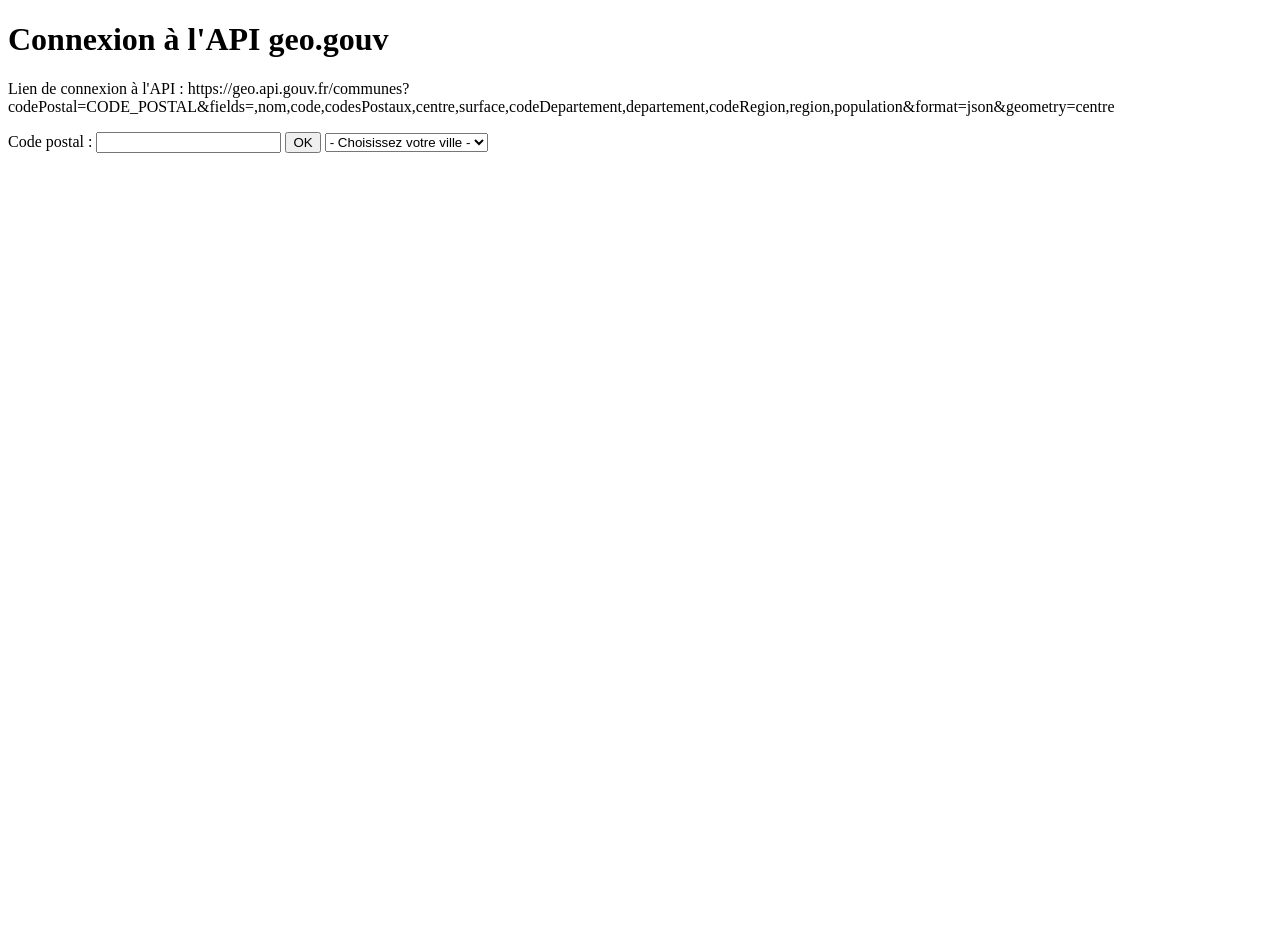
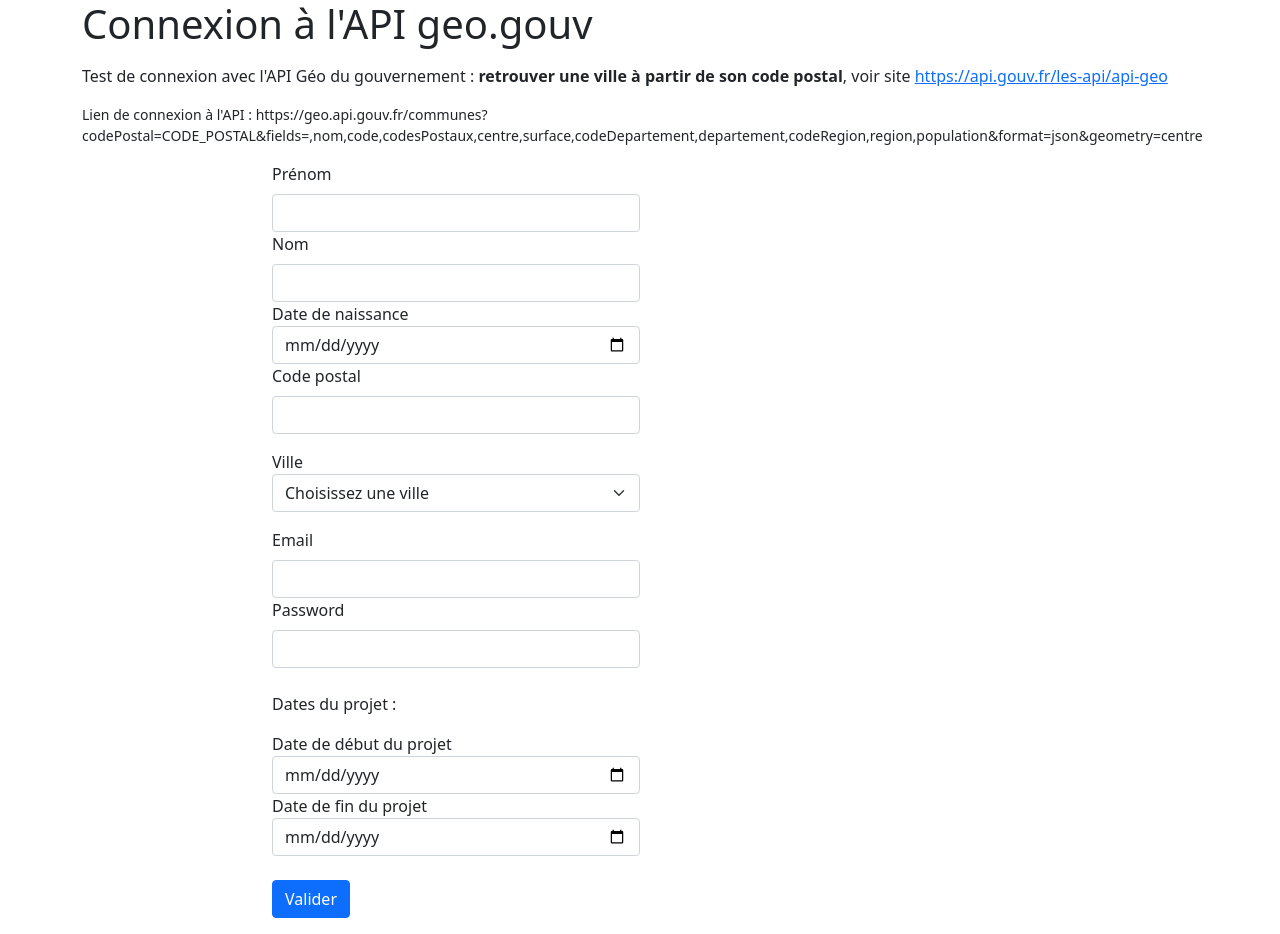
Before and after one commit to cedric-jacquot/api-fetch-geo-gouv, a plain HTML site: page index.html in a window 1280 px wide. Before the commit the page ends 800 px from the top, so only its background shows below. Drawn offline with nearby package versions, Linux system fonts and the light colour scheme.

Commit message:
ajout de bootstrap et listener sur le blur du input

```diff
--- a/index.html
+++ b/index.html
@@ -1,30 +1,92 @@
 <!DOCTYPE html>
 <html lang="fr">
+
 <head>
     <meta charset="UTF-8">
     <meta http-equiv="X-UA-Compatible" content="IE=edge">
     <meta name="viewport" content="width=device-width, initial-scale=1.0">
+    <link href="https://cdn.jsdelivr.net/npm/bootstrap@5.0.0-beta3/dist/css/bootstrap.min.css" rel="stylesheet"
+        integrity="sha384-eOJMYsd53ii+scO/bJGFsiCZc+5NDVN2yr8+0RDqr0Ql0h+rP48ckxlpbzKgwra6" crossorigin="anonymous">
     <title>API Géo</title>
 </head>
+
 <body>
-    <div id="container">
+    <div class="container">
         <h1>Connexion à l'API geo.gouv</h1>
-        <p>
-            Lien de connexion à l'API : https://geo.api.gouv.fr/communes?codePostal=CODE_POSTAL&fields=,nom,code,codesPostaux,centre,surface,codeDepartement,departement,codeRegion,region,population&format=json&geometry=centre
+        <p class="mt-3">
+            Test de connexion avec l'API Géo du gouvernement : <strong>retrouver une ville à partir de son code postal</strong>, voir
+            site <a href="https://api.gouv.fr/les-api/api-geo">https://api.gouv.fr/les-api/api-geo</a>
         </p>
-        <form action="">
+        <p class="small fw-lighter">
+            Lien de connexion à l'API :
+            https://geo.api.gouv.fr/communes?codePostal=CODE_POSTAL&fields=,nom,code,codesPostaux,centre,surface,codeDepartement,departement,codeRegion,region,population&format=json&geometry=centre
+        </p>
+        <!-- <form action="">
             <label for="zipcode">Code postal : </label>
             <input type="number" name="zipcode" id="zipcode" required>
-            <button id="validate" type="submit">OK</button>
+            <button>OK</button>
+            <button id="validate" type="submit" class="btn btn-primary">Primary</button>
             <label for="city"></label>
             <select name="city" id="city">
                 <option value="">- Choisissez votre ville -</option>
             </select>
-        </form>
+        </form> -->
 
-    <p id="erreur"></p>
+
+        <div class="row justify-content-center">
+            <form class="col-8">
+                <div class="col-md-6">
+                    <label for="firstname" class="form-label">Prénom</label>
+                    <input type="text" class="form-control" id="firstname">
+                </div>
+                <div class="col-md-6">
+                    <label for="lastname" class="form-label">Nom</label>
+                    <input type="text" class="form-control" id="lastname">
+                </div>
+                <div class="col-md-6">
+                    <label for="birth">Date de naissance</label>
+                    <input type="date" class="form-control" id="birth" name="birth" value=""
+                        min="1900-01-01" max="2021-12-31">
+                </div>
+                <div class="col-md-6">
+                    <label for="zipcode" class="form-label">Code postal</label>
+                    <input type="text" name= "zipcode" class="form-control" id="zipcode">
+                </div>
+                <div class="col-md-6 mt-3 mb-3">
+                    <label for="city">Ville</label>
+                    <select name="city" id="city" class="form-select" aria-label="Default select example">
+                        <option selected>Choisissez une ville</option>
+                      </select>
+                </div>
+                <div class="col-md-6">
+                    <label for="inputEmail4" class="form-label">Email</label>
+                    <input type="email" class="form-control" id="inputEmail4">
+                </div>
+                <div class="col-md-6">
+                    <label for="inputPassword4" class="form-label">Password</label>
+                    <input type="password" class="form-control" id="inputPassword4">
+                </div>
+                <div class="mt-4 mb-4">
+                    <p>Dates du projet :</p>
+                    <div class="col-md-6">
+                        <label for="startAt">Date de début du projet</label>
+                        <input type="date" class="form-control" id="startAt" name="startAt" value="" min="2021-01-01" max="2025-12-31">
+                    </div>
+                    <div class="col-md-6">
+                        <label for="endAt">Date de fin du projet</label>
+                        <input type="date" class="form-control" id="endAt" name="endAt" value="" min="2021-01-01" max="2025-12-31">
+                    </div>
+                </div>
+                <div class="col-md-6">
+                    <button type="submit" class="btn btn-primary">Valider</button>
+                </div>
+            </form>
+        </div>
+
+        <p id="erreur"></p>
     </div>
 
     <script src="js/script.js"></script>
 </body>
+
 </html>
--- a/js/script.js
+++ b/js/script.js
@@ -12,17 +12,14 @@ let fetOptions =
     mode: 'cors',
 }
 
-function api(event) {
-    event.preventDefault();
+function api() {
+    let zipcode = elementInputZipcode.value;
 
     // clear select options
-    elementSelectCity.options.length = 0;
+    elementSelectCity.options.length = 1;
 
-    let zipcode = elementInputZipcode.value;
+    if (zipcode.length > 4) {
 
-    if (zipcode.length == 0) {
-        alert("Le code postal est vide");
-    } else {
         let APILink = "https://geo.api.gouv.fr/communes?codePostal=" + zipcode + "&fields=,nom,code,codesPostaux,centre,surface,codeDepartement,departement,codeRegion,region,population&format=json&geometry=centre";
 
         fetch(APILink, fetOptions)
@@ -37,7 +34,7 @@ function convertFromJson(response) {
 }
 
 // then add cities to select options
-function displayCities (cities) {
+function displayCities(cities) {
     console.log(cities);
 
     for (let city in cities) {
@@ -54,4 +51,4 @@ function displayCities (cities) {
     }
 }
 
-document.getElementById('validate').addEventListener('click', api);
+elementInputZipcode.addEventListener('blur', api);
```
